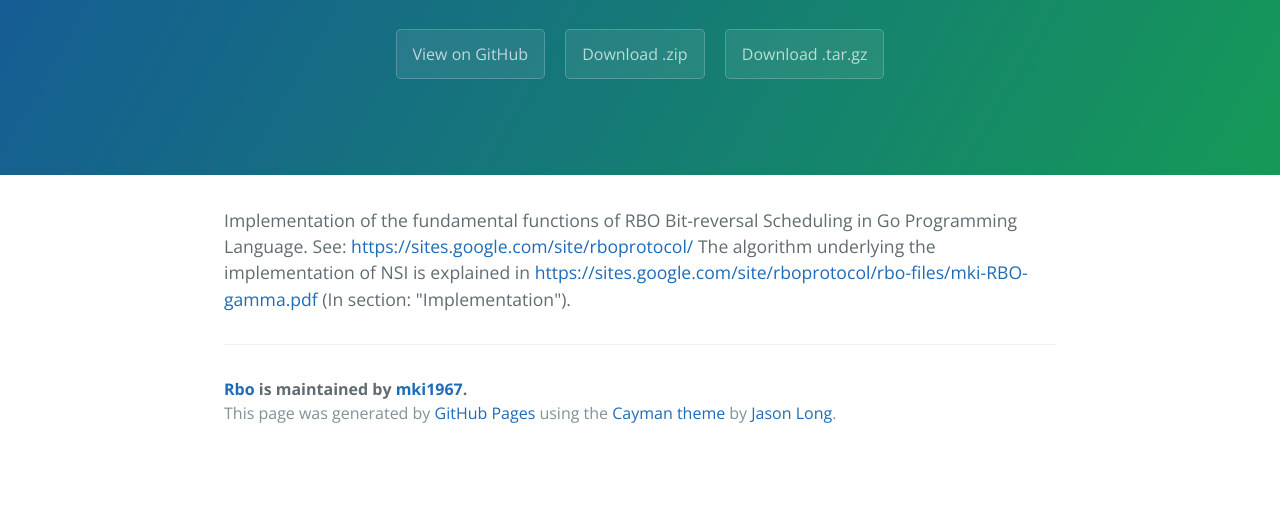
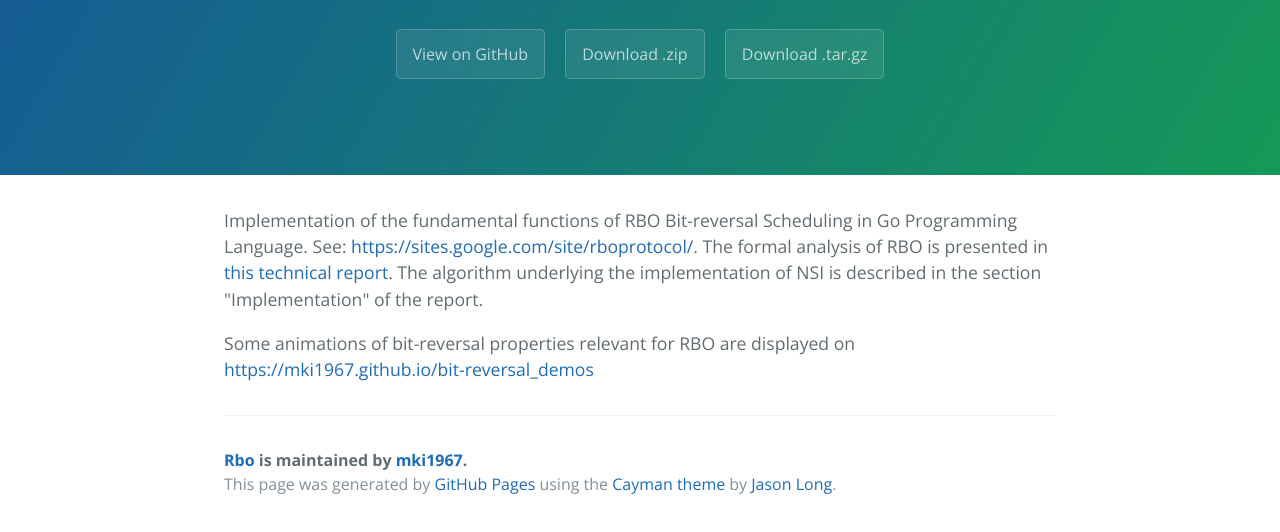
Before and after one commit to bit-reversal/rbo, a plain HTML site: page index.html in a window 1280 px wide. Shown: the part 208-740 px from the top of the page. Drawn offline with nearby package versions, Linux system fonts and the light colour scheme.

Commit message:
update links in index.html

```diff
--- a/index.html
+++ b/index.html
@@ -22,9 +22,15 @@
       <p>Implementation of the fundamental functions of
 RBO Bit-reversal Scheduling
 in Go Programming Language.
-See: <a href="https://sites.google.com/site/rboprotocol/">https://sites.google.com/site/rboprotocol/</a>
-The algorithm underlying the implementation of NSI is explained in
-<a href="https://sites.google.com/site/rboprotocol/rbo-files/mki-RBO-gamma.pdf">https://sites.google.com/site/rboprotocol/rbo-files/mki-RBO-gamma.pdf</a>  (In section: "Implementation").</p>
+See: <a href="https://sites.google.com/site/rboprotocol/">https://sites.google.com/site/rboprotocol/</a>.
+The formal analysis of RBO is presented in
+<a href="https://mki1967.github.io/rbo/docs/mki-RBO-gamma.pdf"> this technical report</a>.
+The algorithm underlying the implementation of NSI is described in the section "Implementation" of the report.</p>
+      <p>
+          Some animations of bit-reversal properties relevant for RBO are displayed on
+        <a href="https://mki1967.github.io/bit-reversal_demos/">https://mki1967.github.io/bit-reversal_demos</a>
+      </p>
+
 
       <footer class="site-footer">
         <span class="site-footer-owner"><a href="https://github.com/mki1967/rbo">Rbo</a> is maintained by <a href="https://github.com/mki1967">mki1967</a>.</span>
```
